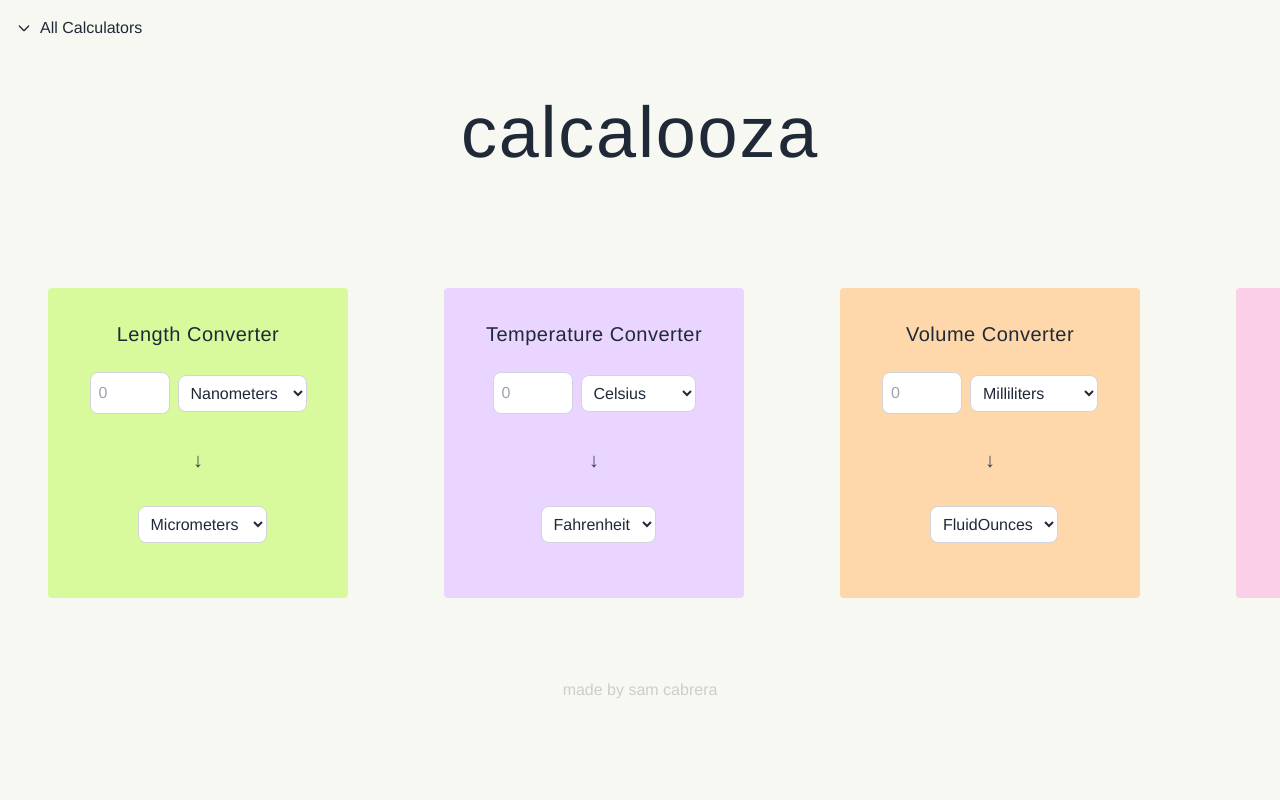
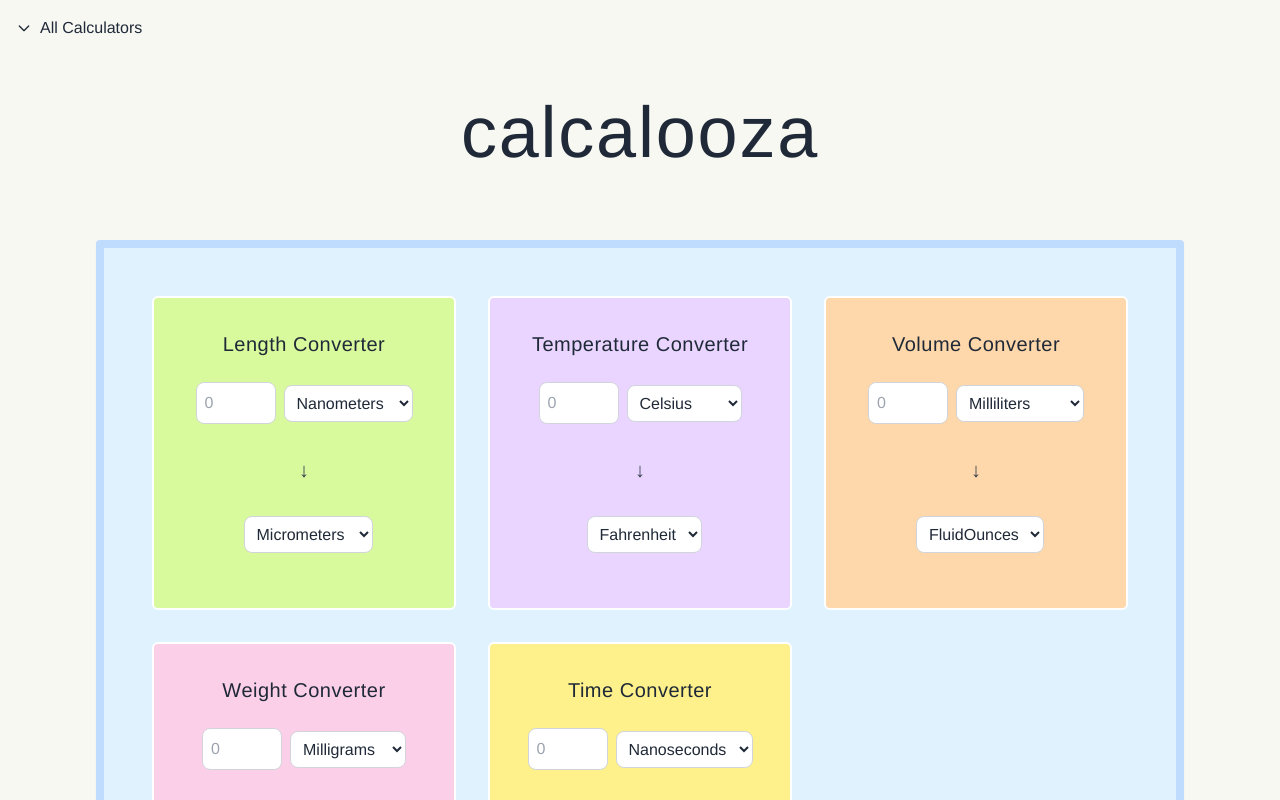
Before and after one commit to samanthacabrera/conversion-calculator, a React (Vite) app: page / in a window 1280 px wide. Shown: the top 800 px of the page. Built offline with nearby package versions, Linux system fonts and the light colour scheme.

Commit message:
added grid to ConverterList desktop view

```diff
--- a/src/ConverterList.jsx
+++ b/src/ConverterList.jsx
@@ -4,7 +4,6 @@ import Converter from './Converter';
 const converterData = {
     'All Calculators': [],
     'Common Calculators': [],
-    'Financial Calculators': [],
     'All Converters': [],
     'Common Converters': [
         { value: 'length', label: 'Length' },
@@ -13,17 +12,14 @@ const converterData = {
         { value: 'weight', label: 'Weight' },
         { value: 'time', label: 'Time' },
     ],
-    'Financial Converters': [],
 };
 
 converterData['All Calculators'] = [
     ...converterData['Common Calculators'],
-    ...converterData['Financial Calculators'],
 ];
 
 converterData['All Converters'] = [
     ...converterData['Common Converters'],
-    ...converterData['Financial Converters'],
 ];
 
 const ConverterList = ({ selectedCategory }) => {
@@ -40,9 +36,9 @@ const ConverterList = ({ selectedCategory }) => {
                 ))}
             </div>
             {/* Desktop view */}
-            <div className="hidden overflow-hidden lg:flex lg:justify-start lg:items-center lg:w-full lg:p-12 lg:mt-6 lg:overflow-x-scroll lg:scroll-smooth space-x-24">
+            <div className="hidden lg:grid lg:grid-cols-3 lg:gap-8 lg:p-12 lg:mt-6 lg:rounded lg:bg-sky-100 lg:border-8 lg:border-blue-200 lg:shadow-sm">
                 {itemsToShow.map((item) => (
-                    <div key={item.value} className="w-full transition duration-300 hover:scale-110 hover:shadow-lg rounded-md">
+                    <div key={item.value} className="w-full border-2 border-white transition duration-300 hover:scale-110 hover:shadow-lg rounded-md">
                         <Converter converterType={item.value} />
                     </div>
                 ))}
--- a/src/Nav.jsx
+++ b/src/Nav.jsx
@@ -1,7 +1,7 @@
 import React, { useState } from 'react';
 
 const Nav = ({ onSelectCategory }) => {
-    const categories = ['All Calculators','Common Calculators', 'Financial Calculators','All Converters','Common Converters', 'Financial Converters'];
+    const categories = ['All Calculators','Common Calculators','All Converters','Common Converters'];
     const [selectedCategory, setSelectedCategory] = useState(categories[0]);
     const [isOpen, setIsOpen] = useState(false);
 
```
